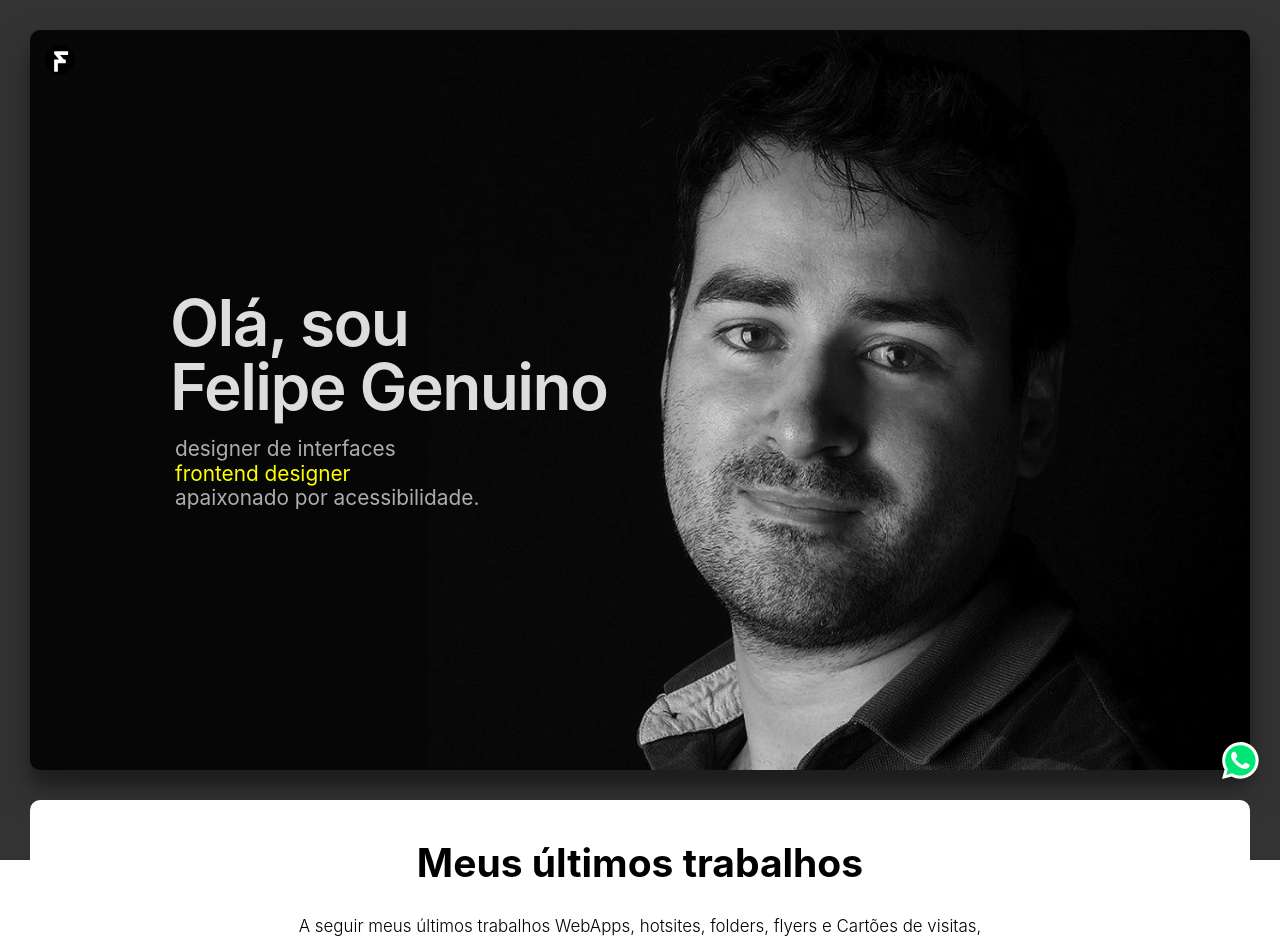
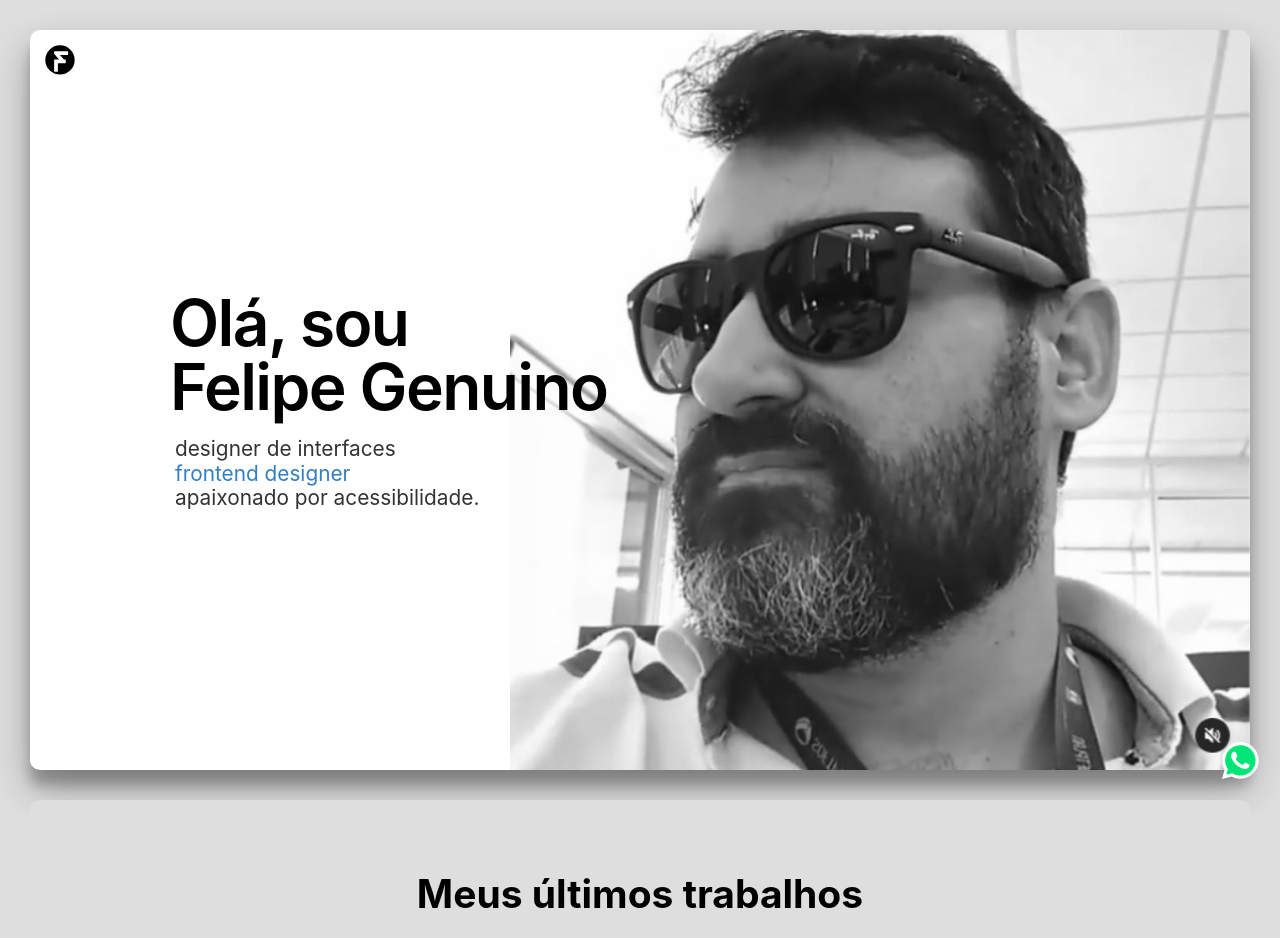
Before and after one commit to felipegenuino/felipegenuino.com, a React (Create React App) app: page / in a window 1280 px wide. Shown: the top 938 px of the page. Built offline with nearby package versions, Linux system fonts and the light colour scheme; no server answers.

Commit message:
update versão

```diff
--- a/src/App.css
+++ b/src/App.css
@@ -32,11 +32,14 @@
 
 
 
+
+
 .App {
-  background-color: #333;
+  background-color:var(--background);
   height: 100vh;
   padding: 30px 30px;
 }
+
 
 
 
@@ -46,7 +49,8 @@
   }
 }
 
-.ui-header-page{   width: 710px;
+.ui-header-page{
+  width: 710px;
   margin: 0 auto;
   max-width: 100%;}
 .ui-header-page__title{
@@ -54,10 +58,11 @@
    text-align: center;
   font-weight: 700;
   letter-spacing: 0px;
-   margin-bottom: 30px;
+  margin-bottom: 30px;
+  margin-top: 70px;
 }
 .ui-header-page__subtitle{
-  font-size: 1.3em;
+  font-size: 1.6em;
    text-align: center;
   font-weight: 300;
   /* margin-top: 0; */
--- a/src/components/cards/Cards.css
+++ b/src/components/cards/Cards.css
@@ -1,5 +1,5 @@
 .cards{
-    background: #fff;
+    background:red;
     border-radius: 10px;
     overflow: hidden;
 }
@@ -11,4 +11,6 @@
     display: -webkit-flex;
     display: flex;
     flex-direction: column;
+    background-color: var(--background);
+    color: var(--on-background);
 }
--- a/src/components/cards/Cards.js
+++ b/src/components/cards/Cards.js
@@ -41,7 +41,7 @@ class Cards extends Component{
         console.log('cards', this.state);
 
         return(
-            <main className="cards" aria-label="últimos trabalhos">
+            <main id="main" className="cards" aria-label="últimos trabalhos">
                 <div className="ui-cards__container">
                     <div className="ui-header-page">
                         <h3  className="ui-header-page__title">Meus últimos trabalhos</h3>
--- a/src/components/header/Header.js
+++ b/src/components/header/Header.js
@@ -9,14 +9,14 @@ import { Link } from 'react-router-dom';
             <header>
                 <Link to="/">
                     <img src={logo} width="30"
-                     alt="Símbolo com um F estilizado no tamanho de uma moeda pequena,  em branco na frente de um fundo escuro, fica localizado visualmente em cima e a esquerda do banner, se clicar vai para a home, como só temos uma página ficamos por aqui."
+                     alt="Logotipo Felipe Genuino. Descrição do logotipo: Símbolo com um F estilizado no tamanho de uma moeda pequena,  em branco na frente de um fundo escuro, fica localizado visualmente em cima e a esquerda do banner, se clicar vai para a home, como só temos uma página ficamos por aqui."
                      />
                 </Link>
-                 {/* <ul>
+                   {/* <ul>
                      <li><a href="">Home </a></li>
                      <li><a href="">Works </a></li>
                      <li><a href="">Contact </a></li>
-                 </ul> */}
+                 </ul>  */}
             </header>
         );
     }
--- a/src/components/hero/Hero.css
+++ b/src/components/hero/Hero.css
@@ -4,11 +4,11 @@
     border-radius: 10px;
     display: -webkit-flex;
     display: flex;
-    background-image: url(../hero/image.jpg);
+    background-image: var(--background-hero);
 
     background-blend-mode: luminosity;
     /* background: url(/static/media/image.12e791cc.jpg), -webkit-linear-gradient(to left, #2C5364, #203A43, #0F2027);  Chrome 10-25, Safari 5.1-6 */
-    background-color:#060606;
+    background-color:var(--surface);
      background-size: contain;
     background-repeat: no-repeat;
 
@@ -38,9 +38,9 @@
     flex-direction: row;
 }
 .ui-hero__title {
-    color: #dedddd;
+    color: var(--on-surface);
     font-size: 4rem;
-     margin: 0 0 20px 10px;
+    margin: 0 0 20px 10px;
     padding: 0;
     letter-spacing: -0.1rem;
     font-weight: 600;
@@ -51,10 +51,11 @@
 }
 
 .ui-hero__subtitle  {
-     color: #adadad;
+    color: var(--on-surface);
     margin: 0 0 0 15px;
     font-size: 1.6em;
     padding: 0;
+    opacity: 0.8;
 }
 
 .ui-hero__subtitle-break{
@@ -63,7 +64,7 @@
 }
 
 .ui-hero__subtitle span{
-    color: yellow;
+    color: var(--secundary);
 
 }
 
--- a/src/components/hero/Hero.js
+++ b/src/components/hero/Hero.js
@@ -7,19 +7,19 @@ class Hero extends Component{
         return(
             <section className="ui-hero"
             role="banner"
-            aria-label="Banner ocupando a tela toda, imagem de Felipe Genuino ao fundo direito em preto e branco,
+            >
+                 <div className="ui-hero__container">
+                    <div className="ui-hero__box">
+                        <h2 className="ui-hero__title" aria-describedby="extra-info" >
+                            <span> Olá, sou</span>
+                            <span className="ui-hero__title-name"> Felipe Genuino</span>
+                            <span className="sr-only">designer de interfaces, frontend designer e apaixonado por acessibilidade.</span>
+                        </h2>
+                        {/* <p className="sr-only">Descrição do banner principal: Banner ocupando a tela toda, imagem de Felipe Genuino ao fundo direito em preto e branco,
             exibindo somente do ombro pra cima olhando para voce meio que de lado,
             tentando demonstrar um pouco de seriedade e dignidade. Ao lado esquerdo
-            um título Hello, eu sou Felipe Genuino, designer de interfaces e Frontend designer."
-            >
-                <h1 className="sr-only"> Hello, eu sou Felipe Genuino, designer de interfaces e frontend designer</h1>
-                <div className="ui-hero__container" >
-                    <div className="ui-hero__box">
-                        <h2 className="ui-hero__title">
-                            <span> Olá, sou</span>
-                            <span className="ui-hero__title-name"> Felipe Genuino</span>
-                        </h2>
-                        <p className="ui-hero__subtitle">
+            um título Hello, eu sou Felipe Genuino, designer de interfaces e Frontend designer.</p> */}
+                        <p className="ui-hero__subtitle" aria-hidden="true">
                             designer de interfaces
                             <span className="ui-hero__subtitle-break"> <span>frontend</span>  designer  </span>
                             apaixonado por acessibilidade.
--- a/src/components/work/Work.css
+++ b/src/components/work/Work.css
@@ -19,6 +19,8 @@
     overflow: hidden;
     transform: translateY(0px);
     width: 40%;
+    padding: 0;
+    background-color: var(--surface);
 }
 
 
@@ -28,7 +30,7 @@
     right: 0;
     left: 0;
     bottom: 0;
-    background: #fff;
+    background: var(--surface);
     z-index: 1000;
     margin: 0;
     transform: translateY(0px) !important;
@@ -47,26 +49,27 @@
     transform: translateY(-7px)
 }
 
- .work__body{     padding: 0 15px;
+ .work__body{
      transition: all 0.2s linear;
     position: absolute;
-    width: 100%;
-    bottom: 15px;
+    width: 80%;
+    bottom: 5px;
     left: 0;
     right: 0;
+    width: max-content;
   }
 
 
-.work__title{font-family: 'Amatic SC', cursive;
+.work__title{
+    font-family: 'Futura Std', Arial, Helvetica, sans-serif;
     font-size: 1.7em;
     margin: 0;
-
-    background-color: #aaa;
-    color: transparent;
-    text-shadow: 2px 2px 3px rgba(255,255,255,0.5);
-    -webkit-background-clip: text;
-       -moz-background-clip: text;
-            background-clip: text;
+    font-weight: 600;
+    color: var(--on-surface);
+    background-color: var(--surface);
+    padding: 5px 15px;
+    transition: all 0.2s linear;
+    border-radius: 0 20px 20px 0;
 }
-.work__link{       text-decoration: none; color: black;}
+.work__link{       text-decoration: none;  color: var(--on-surface);}
 .work__image{    display: flex;     width: 100%;}
--- a/src/index.css
+++ b/src/index.css
@@ -1,3 +1,60 @@
+:root{
+  --background:#dedede;
+  --surface:#ffffff;
+  --error:#b00020;
+  --primary:#6200ee;
+  --primary-variant:#3700b3;
+  --secundary:#005fb3;
+  --secundary-variant:#018786;
+  --on-background:#000000;
+  --on-surface:#000000;
+  --on-primary:#ffffff;
+  --on-secundary:#000000;
+  --on-error:#ffffff;
+  --background-hero:url(../src/components/hero/hero-light.jpg);
+}
+@media (prefers-color-scheme: dark){
+ :root{
+  --background:#000;
+  --surface:#080808;
+  --error:#cf6679;
+  --primary:#bb86fc;
+  --primary-variant:#3700b3;
+  --secundary:#F49603;
+  --secundary-variant:#03dac6;
+  --on-background:#ffffff;
+  --on-surface:#ffffff;
+  --on-primary:#000000;
+  --on-secundary:#000000;
+  --on-error:#000000;
+  --background-hero:url(../src/components/hero/hero-dark.jpg);
+ }
+}
+
+html {
+  scroll-behavior: smooth;
+}
+
+.skip-link {
+  background: var(--on-background);
+  color: var(--background);
+  z-index: 999;
+  /* height: 75px; */
+  left: 50%;
+  padding: 8px;
+  position: absolute;
+  transform: translateY(-100%);
+  transition: transform 0.3s;
+  margin-left: -112px;
+}
+.skip-link:hover {
+  color: var(--background);
+}
+.skip-link:focus {
+  transform: translateY(0);
+}
+
+
 body {
   margin: 0;
   padding: 0;
@@ -6,6 +63,7 @@ body {
     sans-serif;
   -webkit-font-smoothing: antialiased;
   -moz-osx-font-smoothing: grayscale;
+  background-color: var(--background);
 }
 
 code {
--- a/src/index.js
+++ b/src/index.js
@@ -7,6 +7,7 @@ import * as serviceWorker from './serviceWorker';
 
 ReactDOM.render(
 <BrowserRouter>
+<a href="#main" class="skip-link">Pular para conteúdo principal</a>
     <App />
 </BrowserRouter>, document.getElementById('root'));
 
```
Also changed, not shown: src/App.js (line endings or trailing spaces), src/components/hero/hero-dark.jpg (renamed from src/components/hero/image.jpg), src/components/hero/hero-light.jpg (added).
